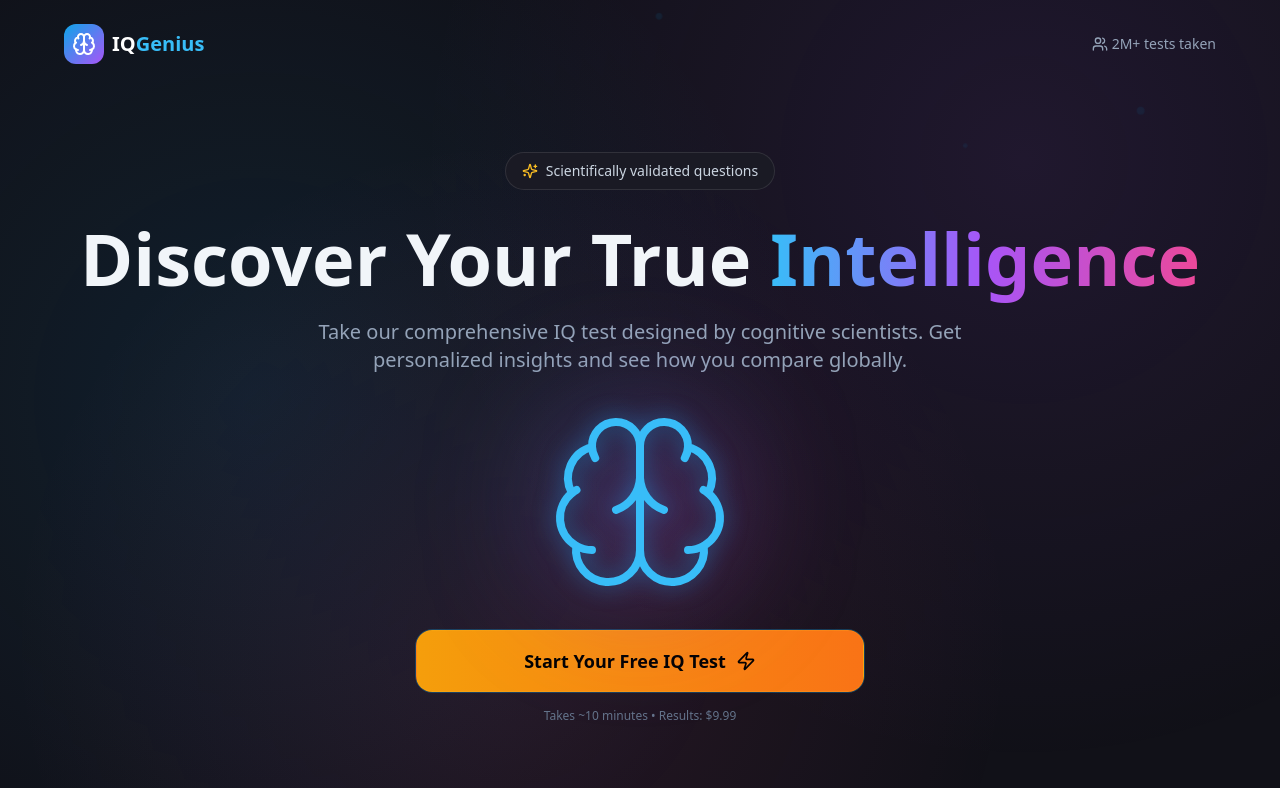
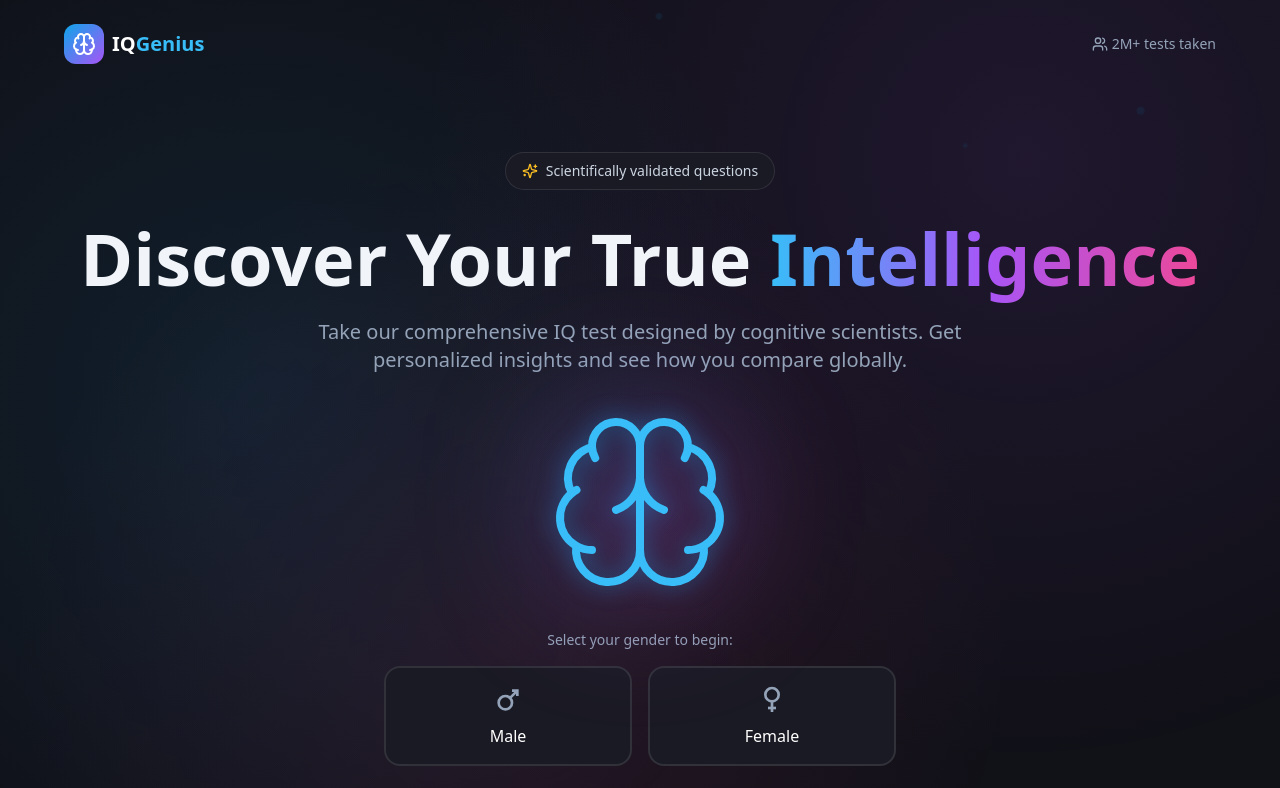
Before and after one commit to alsulaihim/iq-genius-test, a Next.js app: page / in a window 1280 px wide. Shown: the top 788 px of the page. Built offline with nearby package versions, Linux system fonts and the light colour scheme; a web font is replaced by a local one.

Commit message:
feat: simplify flow - gender selection directly on landing page
- Remove extra step to show gender options
- Users can now select gender and start test in single page
- Button shows 'Select Gender to Start' until selection made

```diff
--- a/src/app/page.tsx
+++ b/src/app/page.tsx
@@ -3,11 +3,10 @@
 import { useState } from 'react';
 import { useRouter } from 'next/navigation';
 import { motion } from 'framer-motion';
-import { Brain, Sparkles, Clock, Trophy, ChevronRight, Shield, Users, Star, Zap } from 'lucide-react';
+import { Brain, Sparkles, Clock, Trophy, Shield, Users, Star, Zap } from 'lucide-react';
 import { v4 as uuidv4 } from 'uuid';
 import { Button } from '@/components/Button';
 import { Card } from '@/components/Card';
-import { GenderSelect } from '@/components/GenderSelect';
 import { useTestStore, Gender } from '@/lib/store';
 
 /**
@@ -18,23 +17,15 @@ export default function HomePage() {
   const router = useRouter();
   const { startTest, resetTest } = useTestStore();
   const [selectedGender, setSelectedGender] = useState<Gender | null>(null);
-  const [showGenderSelect, setShowGenderSelect] = useState(false);
 
   const handleStartTest = () => {
-    if (!selectedGender) {
-      setShowGenderSelect(true);
-      return;
-    }
+    if (!selectedGender) return;
 
     // Reset any previous test and start fresh
     resetTest();
     const sessionId = uuidv4();
     startTest(selectedGender, sessionId);
     router.push('/test');
-  };
-
-  const handleGenderSelect = (gender: Gender) => {
-    setSelectedGender(gender);
   };
 
   return (
@@ -132,44 +123,73 @@ export default function HomePage() {
             </div>
           </motion.div>
 
-          {/* CTA Section */}
+          {/* CTA Section - Gender Selection & Start */}
           <motion.div
             initial={{ opacity: 0, y: 30 }}
             animate={{ opacity: 1, y: 0 }}
             transition={{ delay: 0.4 }}
-            className="max-w-md mx-auto"
+            className="max-w-lg mx-auto"
           >
-            {showGenderSelect ? (
-              <Card variant="bordered" className="p-6">
-                <GenderSelect
-                  selected={selectedGender}
-                  onSelect={handleGenderSelect}
-                />
+            {/* Inline Gender Selection */}
+            <div className="mb-6">
+              <p className="text-sm text-slate-400 mb-4">Select your gender to begin:</p>
+              <div className="grid grid-cols-2 gap-4">
+                <motion.button
+                  whileHover={{ scale: 1.02 }}
+                  whileTap={{ scale: 0.98 }}
+                  onClick={() => setSelectedGender('male')}
+                  className={`
+                    p-4 rounded-2xl border-2 transition-all duration-200
+                    flex flex-col items-center gap-2
+                    ${selectedGender === 'male'
+                      ? 'bg-primary-500/20 border-primary-500 text-white'
+                      : 'bg-surface-light border-white/10 text-slate-400 hover:border-white/20'
+                    }
+                  `}
+                >
+                  <svg className="w-8 h-8" viewBox="0 0 24 24" fill="none" stroke="currentColor" strokeWidth="2">
+                    <circle cx="10" cy="14" r="5" />
+                    <path d="M19 5l-5.4 5.4" />
+                    <path d="M15 5h4v4" />
+                  </svg>
+                  <span className="font-medium text-white">Male</span>
+                </motion.button>
+
+                <motion.button
+                  whileHover={{ scale: 1.02 }}
+                  whileTap={{ scale: 0.98 }}
+                  onClick={() => setSelectedGender('female')}
+                  className={`
+                    p-4 rounded-2xl border-2 transition-all duration-200
+                    flex flex-col items-center gap-2
+                    ${selectedGender === 'female'
+                      ? 'bg-primary-500/20 border-primary-500 text-white'
+                      : 'bg-surface-light border-white/10 text-slate-400 hover:border-white/20'
+                    }
+                  `}
+                >
+                  <svg className="w-8 h-8" viewBox="0 0 24 24" fill="none" stroke="currentColor" strokeWidth="2">
+                    <circle cx="12" cy="8" r="5" />
+                    <path d="M12 13v8" />
+                    <path d="M9 18h6" />
+                  </svg>
+                  <span className="font-medium text-white">Female</span>
+                </motion.button>
+              </div>
+            </div>
+
+            {/* Start Button */}
             <Button
               onClick={handleStartTest}
-                  variant="primary"
-                  size="lg"
-                  fullWidth
-                  pulse
-                  disabled={!selectedGender}
-                  className="mt-6"
-                  rightIcon={<ChevronRight className="w-5 h-5" />}
-                >
-                  Begin IQ Test
-                </Button>
-              </Card>
-            ) : (
-              <Button
-                onClick={() => setShowGenderSelect(true)}
               variant="gold"
               size="lg"
               fullWidth
-                pulse
+              pulse={!!selectedGender}
+              disabled={!selectedGender}
               rightIcon={<Zap className="w-5 h-5" />}
             >
-                Start Your Free IQ Test
+              {selectedGender ? 'Start IQ Test' : 'Select Gender to Start'}
             </Button>
-            )}
 
             <p className="text-xs text-slate-500 mt-4">
               Takes ~10 minutes • Results: $9.99
```
Lines whose indentation alone changed are shown as unchanged.
